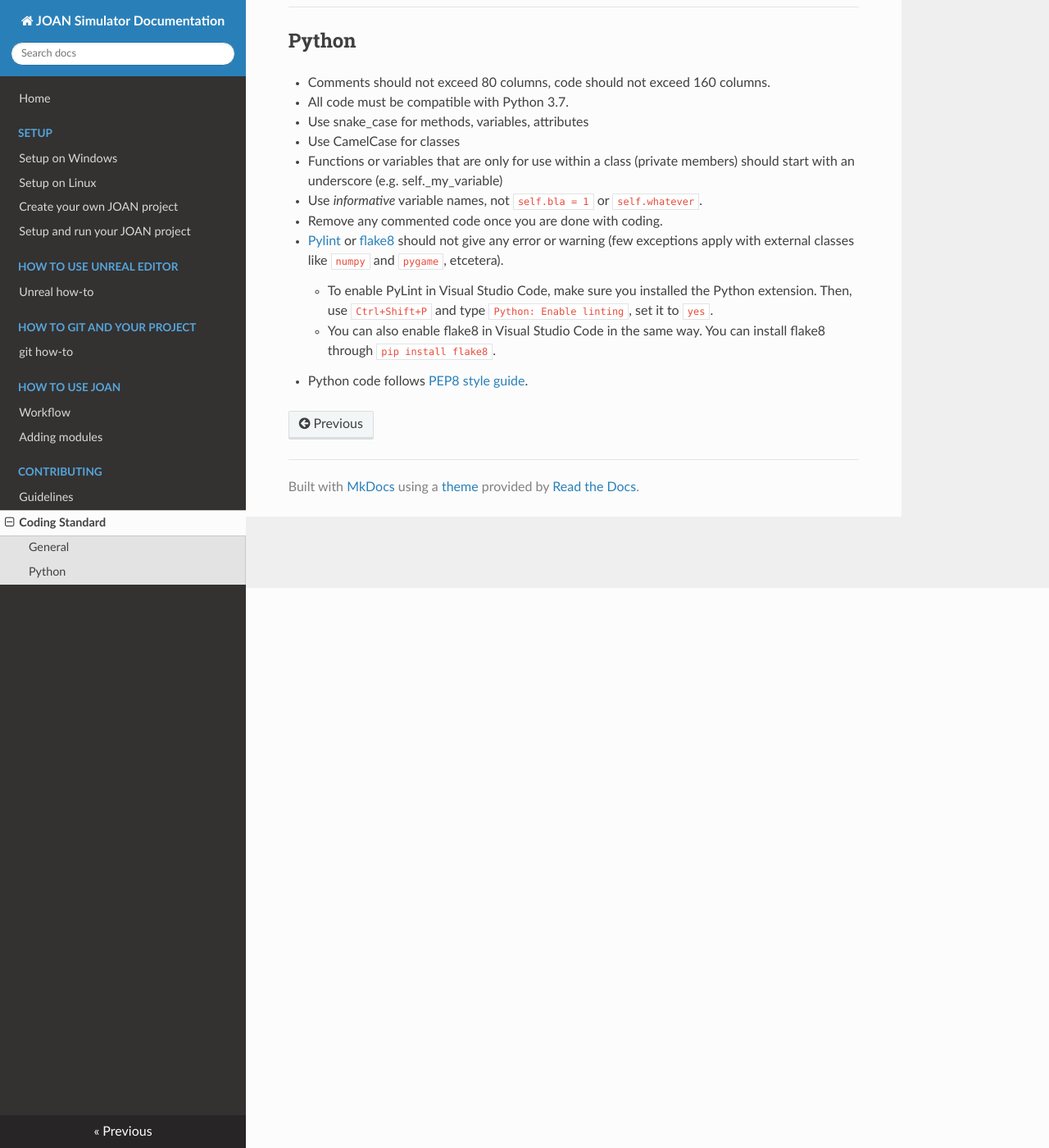
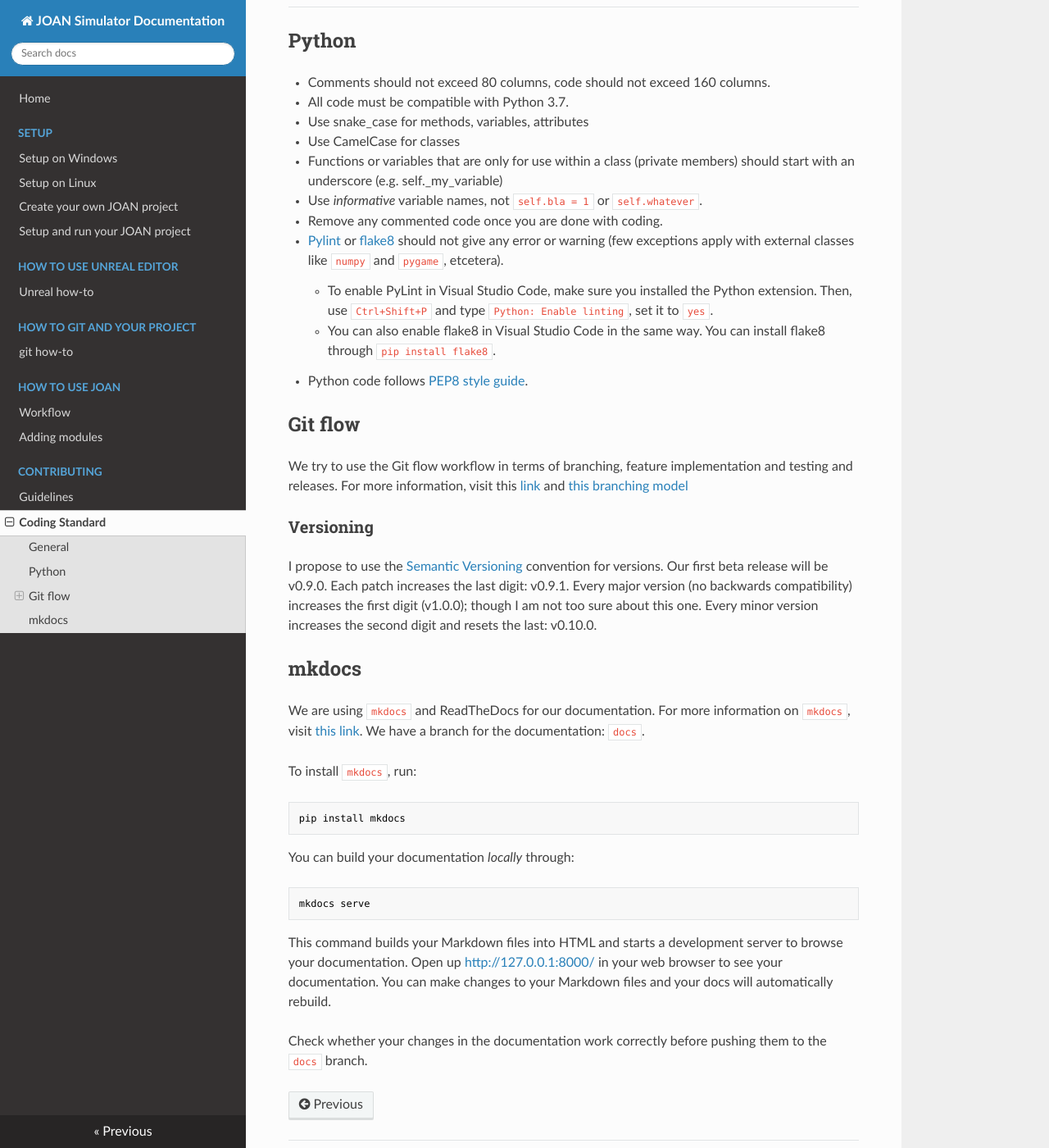
Before and after one commit to tud-hri/joan, an MkDocs documentation site: the page built from docs/contributing-coding-standard.md, in a window 1280 px wide and 1400 px high, scrolled down 683 px. Shown: the whole window at 82% size. Built offline with MkDocs 1.6.1, drawn with Linux system fonts in a browser that asks for light colours; nearby versions of some CDN libraries.

Commit message:
Moved docs, git flow and versioning from readme to docs

````diff
--- a/docs/contributing-coding-standard.md
+++ b/docs/contributing-coding-standard.md
@@ -41,3 +41,30 @@ Use in editors:
 [pylintlink]: https://www.pylint.org/
 [flake8link]: https://flake8.pycqa.org/en/latest/
 [pep8link]: https://www.python.org/dev/peps/pep-0008/
+
+## Git flow
+
+We try to use the Git flow workflow in terms of branching, feature implementation and testing and releases. For more information, visit this [link](https://www.atlassian.com/git/tutorials/comparing-workflows/gitflow-workflow) and [this branching model](https://nvie.com/posts/a-successful-git-branching-model/)
+
+### Versioning
+
+I propose to use the [Semantic Versioning](https://semver.org/) convention for versions. Our first beta release will be v0.9.0. Each patch increases the last digit: v0.9.1. Every major version (no backwards compatibility) increases the first digit (v1.0.0); though I am not too sure about this one. Every minor version increases the second digit and resets the last: v0.10.0.
+
+## mkdocs
+
+We are using `mkdocs` and ReadTheDocs for our documentation. For more information on `mkdocs`, visit [this link](https://www.mkdocs.org). We have a branch for the documentation: `docs`.
+
+To install `mkdocs`, run:
+```
+pip install mkdocs
+```
+
+You can build your documentation _locally_ through:
+
+```
+mkdocs serve
+```
+
+This command builds your Markdown files into HTML and starts a development server to browse your documentation. Open up [http://127.0.0.1:8000/](http://127.0.0.1:8000/) in your web browser to see your documentation. You can make changes to your Markdown files and your docs will automatically rebuild.
+
+Check whether your changes in the documentation work correctly before pushing them to the `docs` branch.
````
